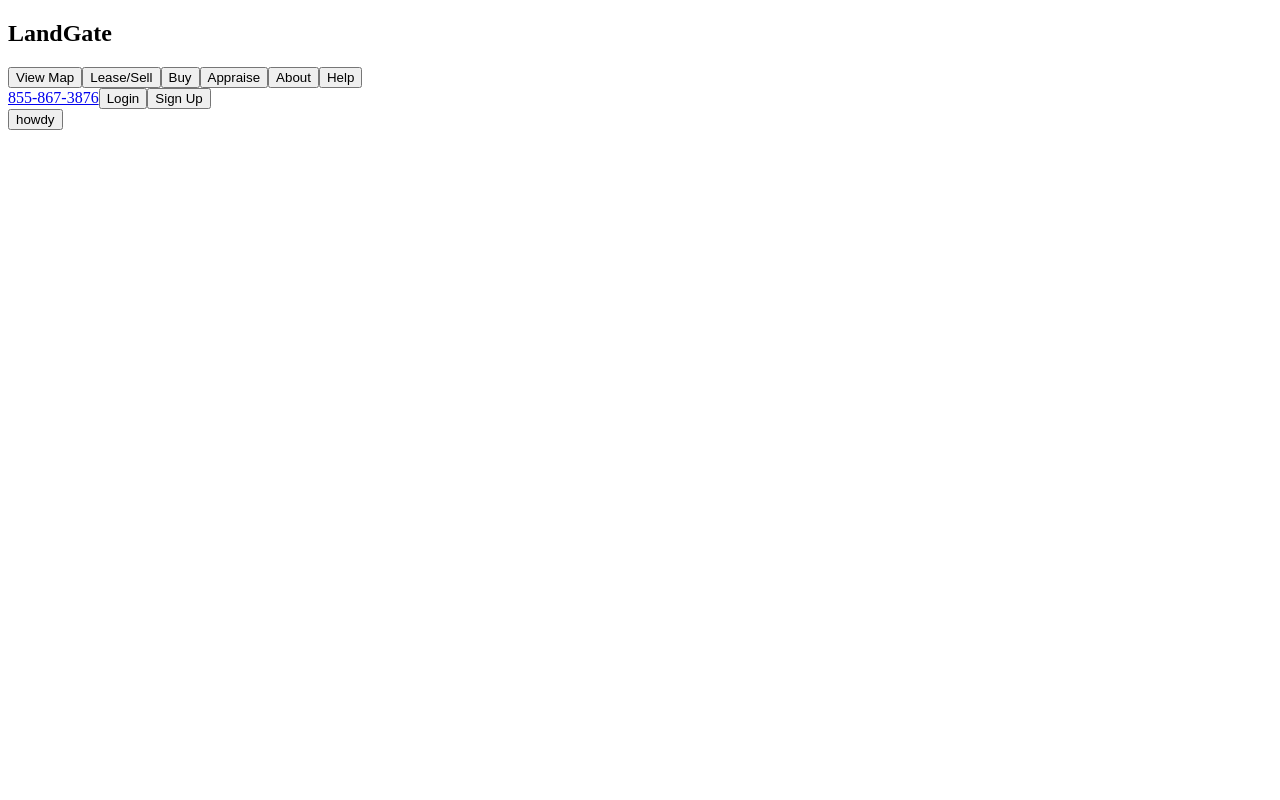
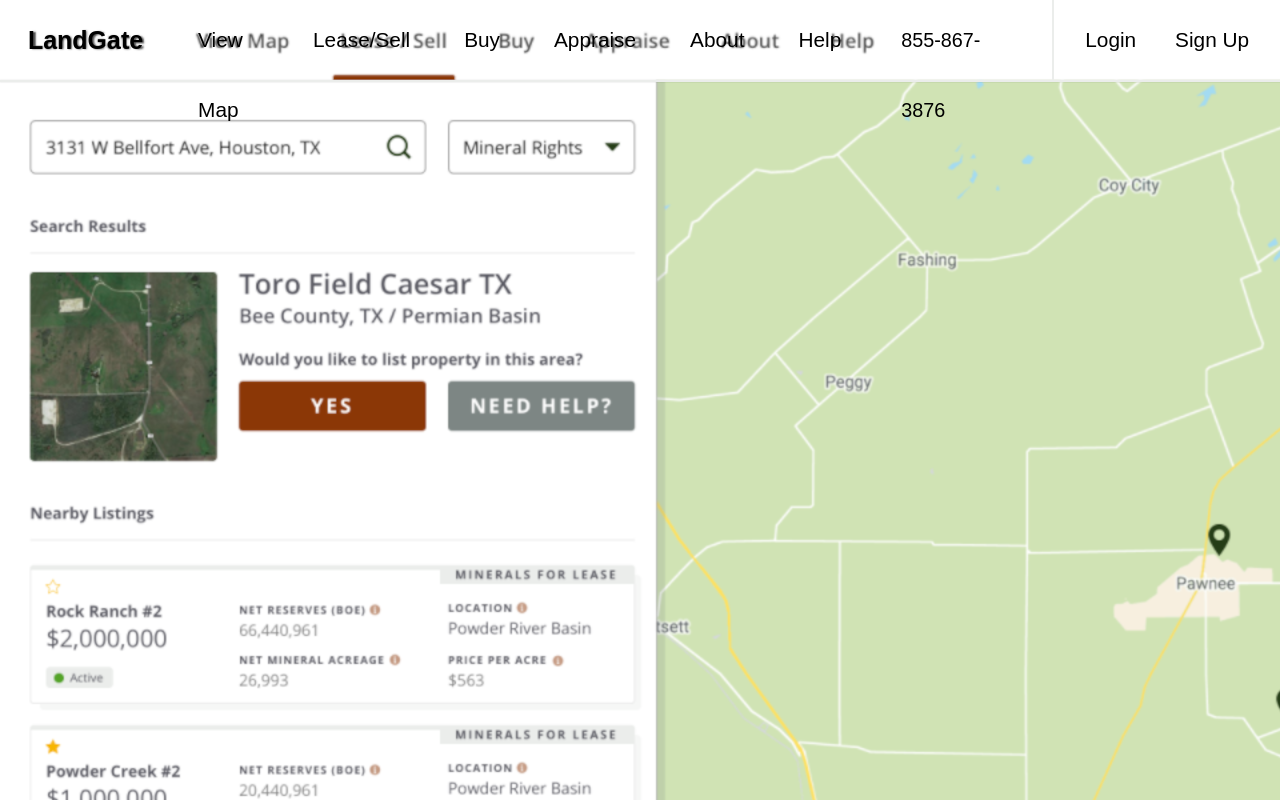
Before and after one commit to aurmer/hello-umbrage, a React (Create React App) app: page / in a window 1280 px wide. Built offline with nearby package versions, Linux system fonts and the light colour scheme.

Commit message:
top nav layout

```diff
--- a/src/App.css
+++ b/src/App.css
@@ -0,0 +1,102 @@
+body {
+  margin: 0;
+  background-image: url("/assets/images/main_screen_resize.png");
+  font-family: Arial, Helvetica, sans-serif;
+}
+
+/*
+ *
+ *  Top Navbar
+ *
+ */
+
+.upperNavbar {
+  flex-grow: 0;
+  display: flex;
+  height: 80px;
+  font-size: 1.3em;
+  justify-content: space-between;
+  align-items: center;
+  padding: 0 0 0 0;
+  border-bottom: 2px solid #ebedeb;
+}
+
+.upperNavbar a {
+  box-sizing: content-box;
+  height: calc(100% - 10px);
+  font-size: 1em;
+  border: 0;
+  margin: 0 19px;
+  padding: 5px 8px 0 8px;
+  border-bottom-width: 5px;
+  border-bottom-color: rgba(139,55,6,0);
+  border-style: solid;
+  border-top-style: hidden;
+  border-image-slice: 1;
+  background: rgba(255,255,0,0);
+  transition-property: border-bottom-color;
+  transition-duration: .3s;
+  line-height: 70px;
+  cursor: pointer;
+}
+
+
+.upperNavbar a:hover {
+  border-bottom-color: rgba(139,55,6,1);
+}
+
+.upperNavbar .telephoneLink {
+  font-size: .95em;
+  margin: auto 25px;
+  text-decoration: none;
+  color: black;
+}
+
+.navLeft {
+  display:flex;
+  height: 100%;
+}
+
+.title {
+  margin: auto 28px;
+  font-size: 1.2em;
+}
+
+.navRight {
+  display: flex;
+  height: 100%;
+}
+
+.accountButtonGrp {
+  display: flex;
+  justify-content: space-evenly;
+  border-left: 2px solid #ebedeb;
+  width: 235px;
+}
+
+.upperNavbar .accountButtonGrp a {
+  margin: 0;
+}
+
+
+/*
+ *
+ *  Main Map section
+ *
+ */
+
+ .mapBody {
+   display: flex;
+   height: calc(100vh - 82px);
+ }
+
+ .mapInfo {
+   width: 612px;
+   margin: 35px 20px 0 25px;
+   overflow: hidden auto;
+ }
+
+ .map {
+   flex: 1;
+   margin: 0;
+ }
--- a/src/HeaderBar.tsx
+++ b/src/HeaderBar.tsx
@@ -6,20 +6,22 @@
 
 const HeaderBar: React.SFC<HeaderBarProps> = (props: HeaderBarProps) => {
   return (
-    <nav>
+    <nav className="upperNavbar">
       <div className="navLeft">
-        <h1>LandGate</h1>
-        <button>View Map</button>
-        <button>Lease/Sell</button>
-        <button>Buy</button>
-        <button>Appraise</button>
-        <button>About</button>
-        <button>Help</button>
+        <h1 className="title">LandGate</h1>
+        <a>View Map</a>
+        <a>Lease/Sell</a>
+        <a>Buy</a>
+        <a>Appraise</a>
+        <a>About</a>
+        <a>Help</a>
       </div>
       <div className="navRight">
         <a className="telephoneLink" href="tel:855-867-3876">855-867-3876</a>
-        <button>Login</button>
-        <button>Sign Up</button>
+        <div className="accountButtonGrp" >
+          <a>Login</a>
+          <a>Sign Up</a>
+        </div>
       </div>
     </nav>
   )
--- a/src/MapApp.tsx
+++ b/src/MapApp.tsx
@@ -3,14 +3,19 @@
 
 const MapApp: React.SFC = () => {
 
-  const greeting: string = useSelector( (state: AppState) => state.greeting )
-  const dispatch = useDispatch()
+  // const greeting: string = useSelector( (state: AppState) => state.greeting )
+  // const dispatch = useDispatch()
 
 
   return (
-    <>
-    <button onClick={()=>dispatch({type:"SEARCH"})}>{greeting}</button>
-    </>
+    <section className="mapBody">
+      <aside className="mapInfo">
+
+      </aside>
+      <figure className="map">
+
+      </figure>
+    </section>
   )
 }
 
```
Also changed, not shown: public/assets/images/main_screen_resize.png (added), 1 other file (tests, documents, lock files or other folders).
